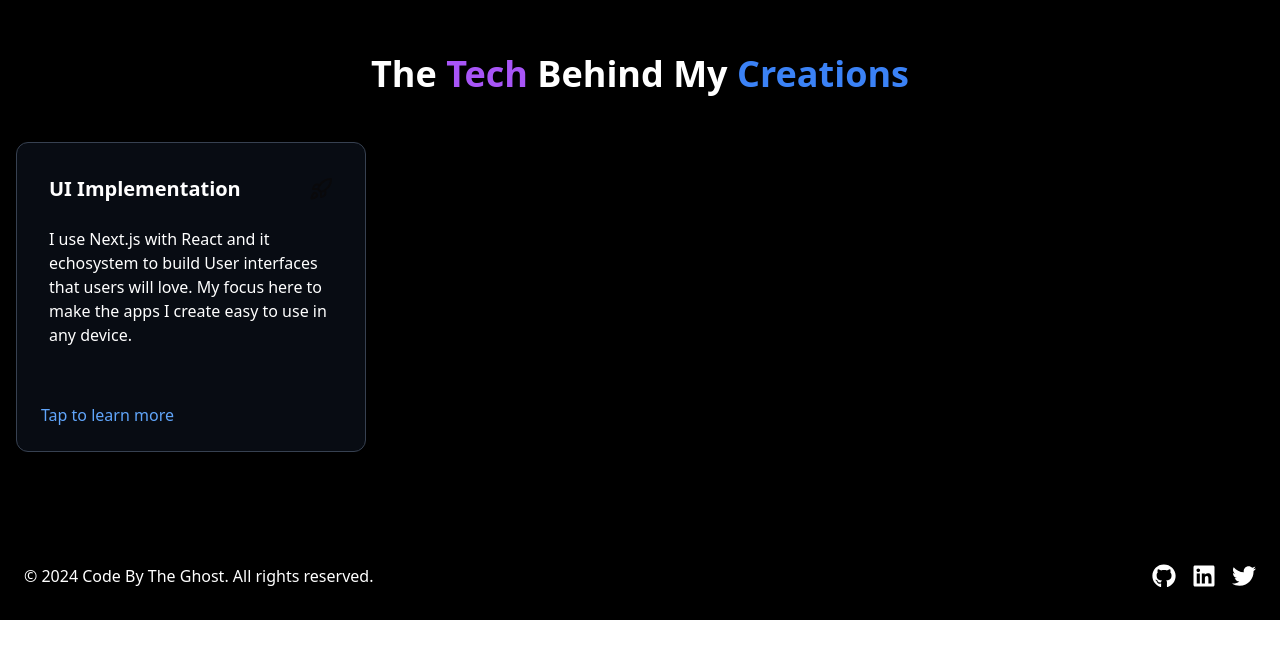
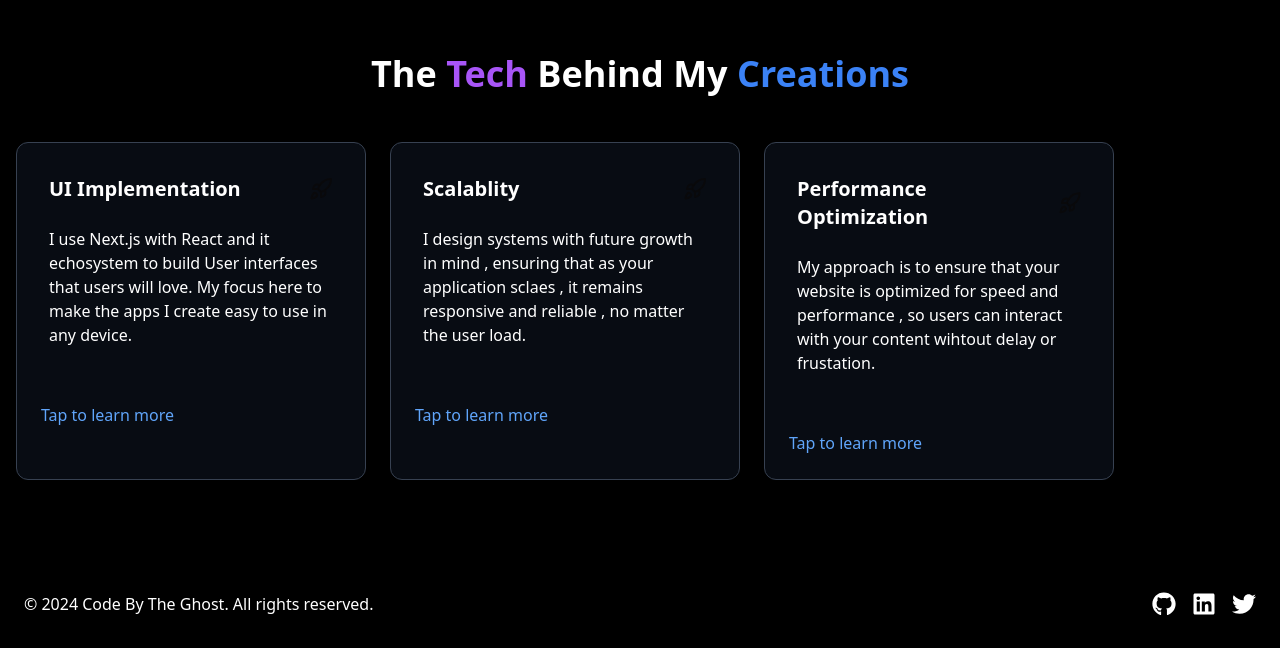
Before and after one commit to shashank1623/shashankportfolio, a Next.js app: page / in a window 1280 px wide. Shown: the part 1374-2022 px from the top of the page. Before the commit the page ends 1994 px from the top, so only its background shows below. Built offline with nearby package versions, Linux system fonts and the light colour scheme.

Commit message:
More cards Added

```diff
--- a/components/Skills.tsx
+++ b/components/Skills.tsx
@@ -64,6 +64,28 @@ export function Skills() {
                             { name: 'SaaS Dashboard', description: 'Created an intuitive interface that reduced user onboarding time by 40%' }
                         ]}
                     />
+                    <TechCard
+                        title="Scalablity"
+                        description="I design systems with future growth in mind , ensuring that as your application sclaes , it remains responsive and reliable , no matter the user load."
+                        icon={<Rocket className="w-6 h-6" />}
+                        technologies={['React', 'Next.js', 'Tailwind CSS']}
+                        approach="I focus on creating seamless, user-centric designs that adapt to various devices and screen sizes. By leveraging the latest frontend technologies, I ensure that the UI not only looks great but also performs optimally."
+                        projects={[
+                            { name: 'E-commerce Platform', description: 'Implemented a responsive design that increased mobile conversions by 25%' },
+                            { name: 'SaaS Dashboard', description: 'Created an intuitive interface that reduced user onboarding time by 40%' }
+                        ]}
+                    />
+                    <TechCard
+                        title="Performance Optimization"
+                        description="My approach is to ensure that your website is optimized for speed and performance , so users can interact with your content wihtout delay or frustation."
+                        icon={<Rocket className="w-6 h-6" />}
+                        technologies={['React', 'Next.js', 'Tailwind CSS']}
+                        approach="I focus on creating seamless, user-centric designs that adapt to various devices and screen sizes. By leveraging the latest frontend technologies, I ensure that the UI not only looks great but also performs optimally."
+                        projects={[
+                            { name: 'E-commerce Platform', description: 'Implemented a responsive design that increased mobile conversions by 25%' },
+                            { name: 'SaaS Dashboard', description: 'Created an intuitive interface that reduced user onboarding time by 40%' }
+                        ]}
+                    />
                 </motion.div>
             </div>
         </div>
```
